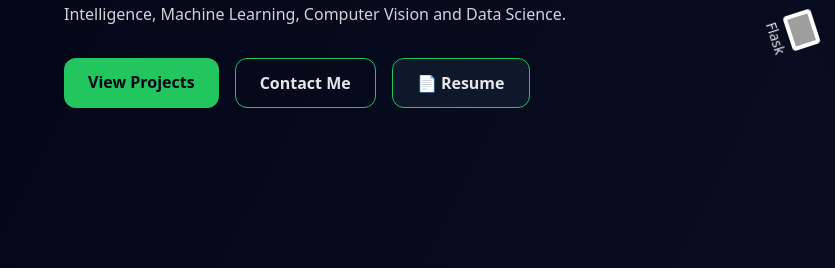
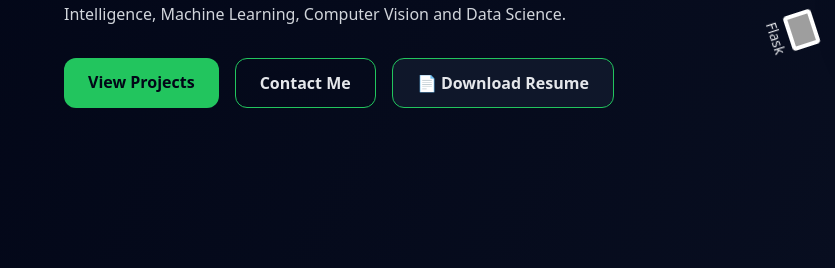
Before and after one commit to Parmodkumar0126/Parmod-kumar-Portfolio, a plain HTML site: page index.html in a window 1280 px wide. Shown: the part 415-683 px from the top of the page, 0-835 px from the left. Drawn offline with nearby package versions, Linux system fonts and the light colour scheme; grey boxes are pictures that could not be loaded.

Commit message:
Update index.html

```diff
--- a/index.html
+++ b/index.html
@@ -58,10 +58,12 @@
         <a href="#projects" class="bg-primary text-dark px-6 py-3 rounded-xl font-semibold hover:opacity-90 transition text-center">View Projects</a>
         <a href="#contact" class="border border-primary px-6 py-3 rounded-xl font-semibold hover:bg-primary/10 transition text-center">Contact Me</a>
 
-        <a href="https://drive.google.com/uc?export=download&id=1MKD3xEUdmOkUtKHhkp9wBmUZQQr6d7Ju"
-           target="_blank"
-           class="bg-card border border-primary px-6 py-3 rounded-xl font-semibold hover:bg-primary hover:text-dark transition text-center">
-          📄 Resume
+       <a href="https://raw.githubusercontent.com/Parmodkumar0126/Parmod-kumar-Portfolio/main/Parmodkumar.pdf"
+   target="_blank"
+   download="Parmod_Kumar_Resume.pdf"
+   class="bg-card border border-primary px-6 py-3 rounded-xl font-semibold hover:bg-primary hover:text-dark transition">
+   📄 Download Resume
+</a>
         </a>
       </div>
     </div>
```
